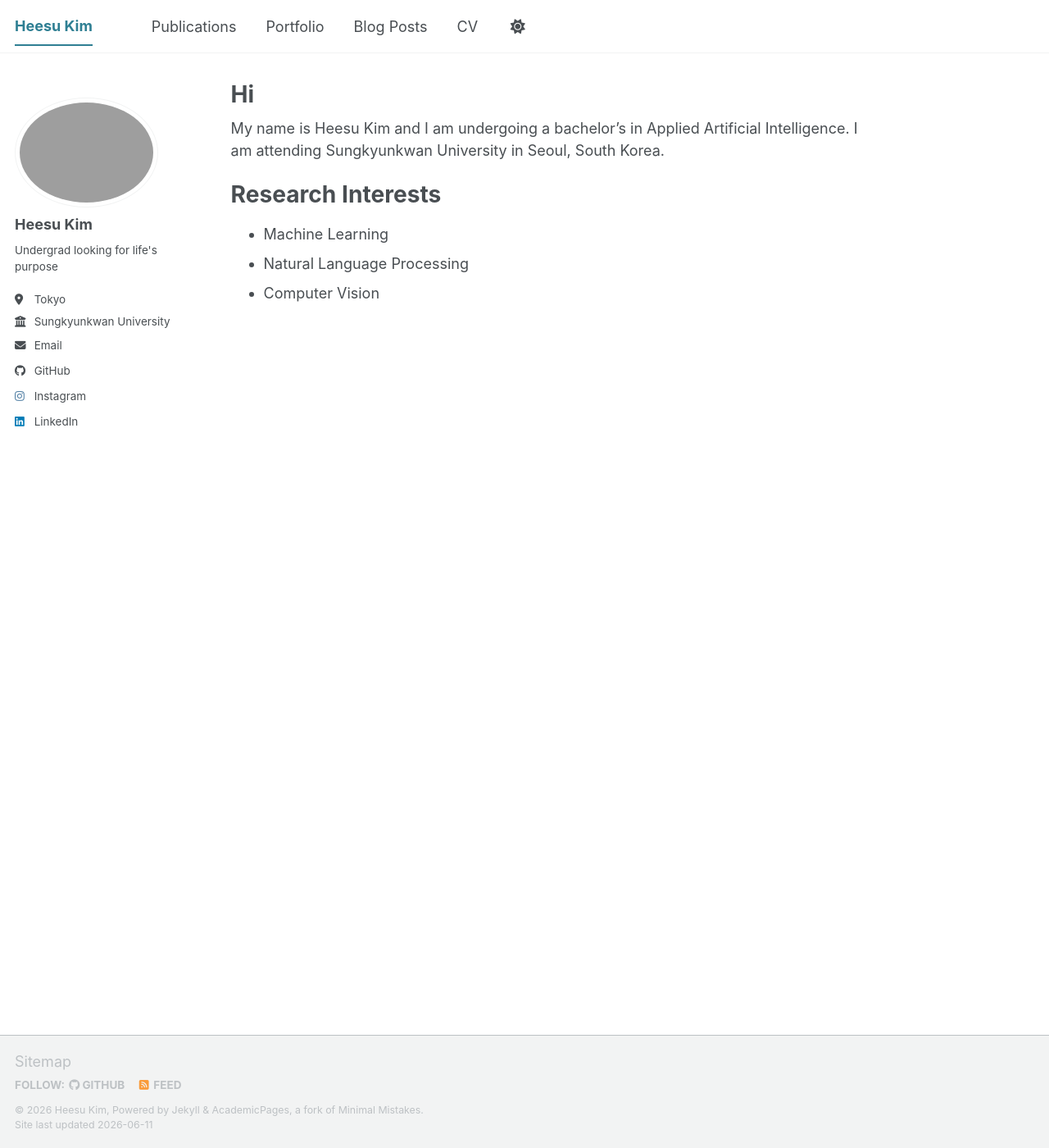
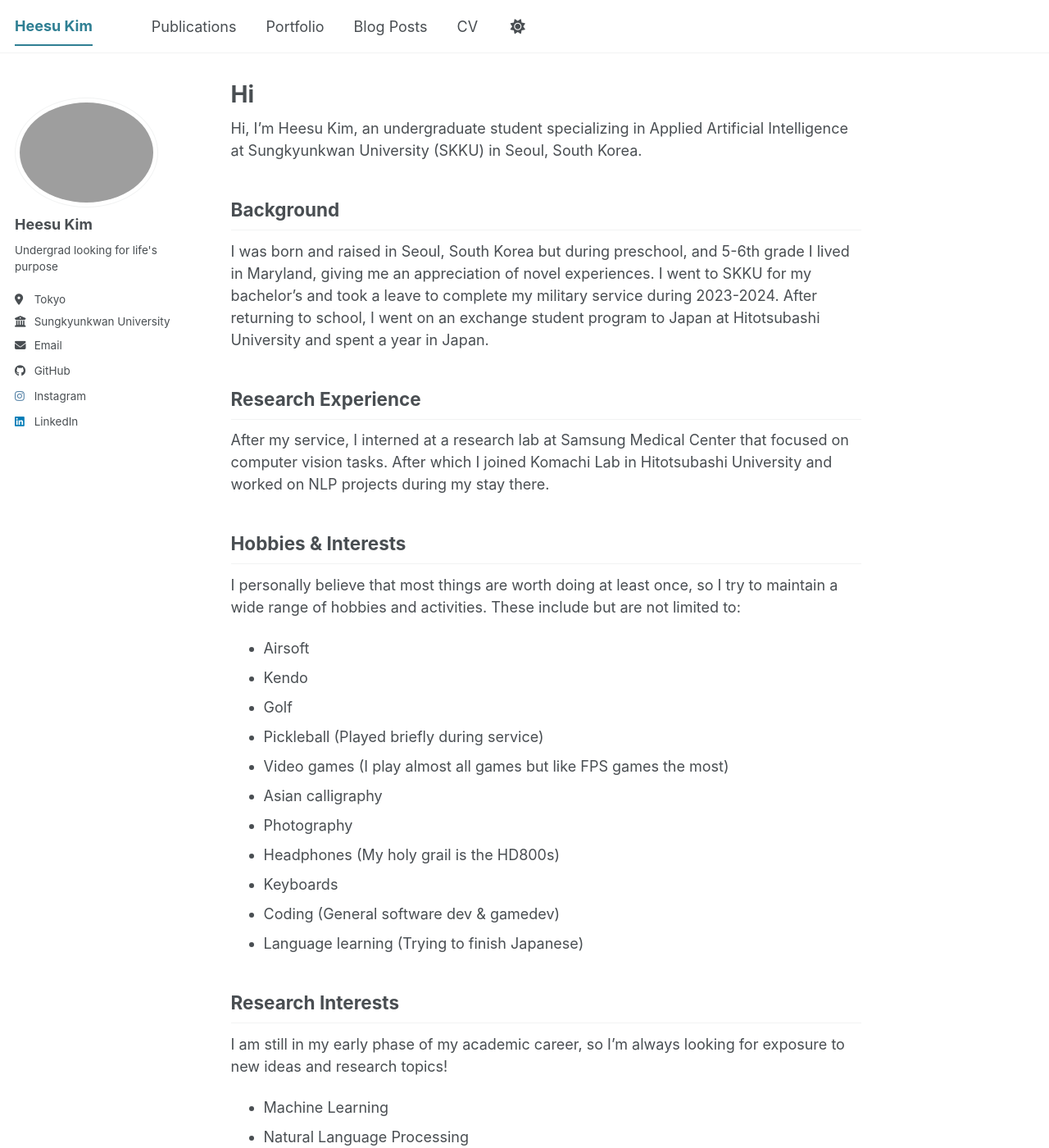
Before and after one commit to kheesu/kheesu.github.io, a Jekyll site: the page built from _pages/about.md, in a window 1280 px wide and 1400 px high. Shown: the whole window at 82% size. Built offline with Jekyll 4.4.1, drawn with Linux system fonts in a browser that asks for light colours; a script bundle is joined from its source files by our own code; library files that are not in the unit come from our copies.

Commit message:
Updated about.md

```diff
--- a/_pages/about.md
+++ b/_pages/about.md
@@ -7,10 +7,51 @@ redirect_from:
   - /about.html
 ---
 
-My name is Heesu Kim and I am undergoing a bachelor's in Applied Artificial Intelligence. I am attending Sungkyunkwan University in Seoul, South Korea.
+Hi, I'm Heesu Kim, an undergraduate student specializing in
+Applied Artificial Intelligence at Sungkyunkwan University (SKKU) in Seoul, South Korea.
 
-Research Interests
-======
+
+## Background
+
+I was born and raised in Seoul, South Korea but during preschool,
+and 5-6th grade I lived in Maryland, giving me
+an appreciation of novel experiences.
+I went to SKKU for my bachelor's and took a leave to complete my
+military service during 2023-2024.
+After returning to school, I went on an exchange student program
+to Japan at Hitotsubashi University and spent a year in Japan.
+
+## Research Experience
+
+After my service, I interned at a research lab at Samsung Medical Center
+that focused on computer vision tasks.
+After which I joined Komachi Lab in Hitotsubashi University and
+worked on NLP projects during my stay there.
+
+## Hobbies & Interests
+
+I personally believe that most things are worth doing at least once,
+so I try to maintain a wide range of hobbies and activities.
+These include but are not limited to:
+
+- Airsoft
+- Kendo
+- Golf
+- Pickleball (Played briefly during service)
+- Video games (I play almost all games but like FPS games the most)
+- Asian calligraphy
+- Photography
+- Headphones (My holy grail is the HD800s)
+- Keyboards
+- Coding (General software dev & gamedev)
+- Language learning (Trying to finish Japanese)
+
+
+## Research Interests
+
+I am still in my early phase of my academic career, so I'm always
+looking for exposure to new ideas and research topics!
+
 - Machine Learning
 - Natural Language Processing
 - Computer Vision
```
